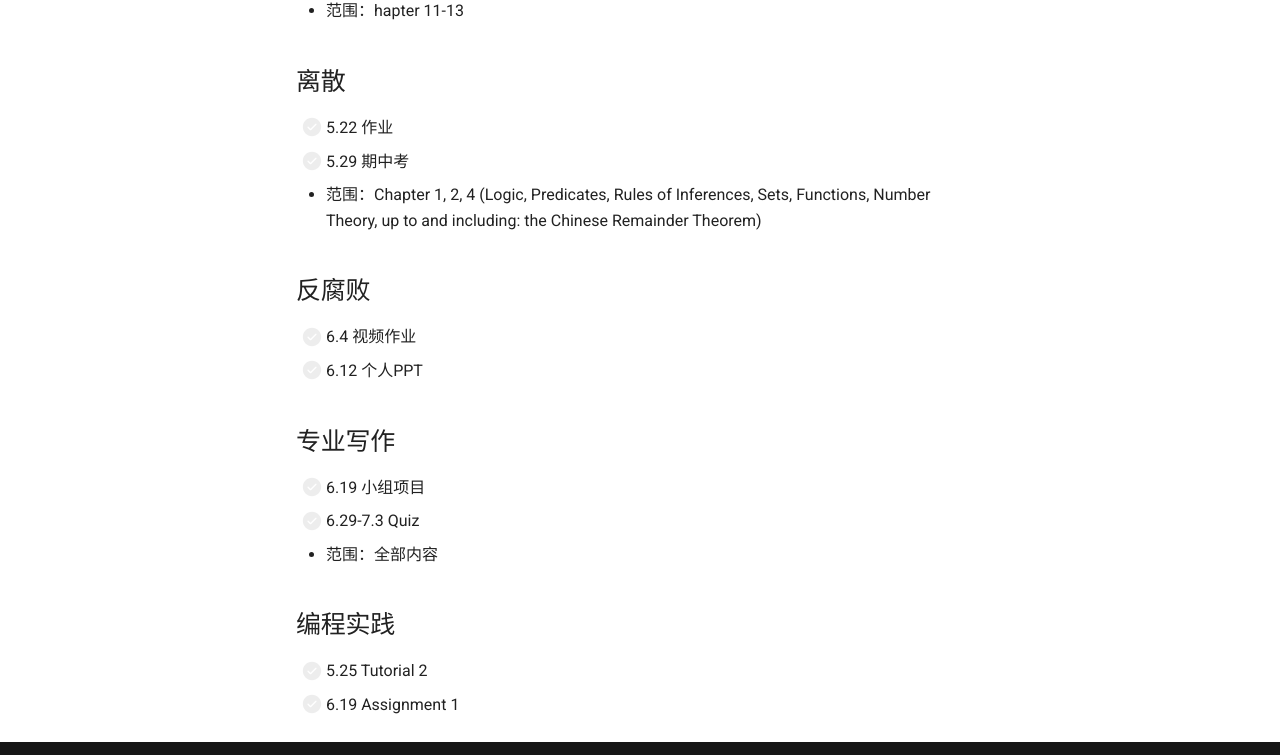
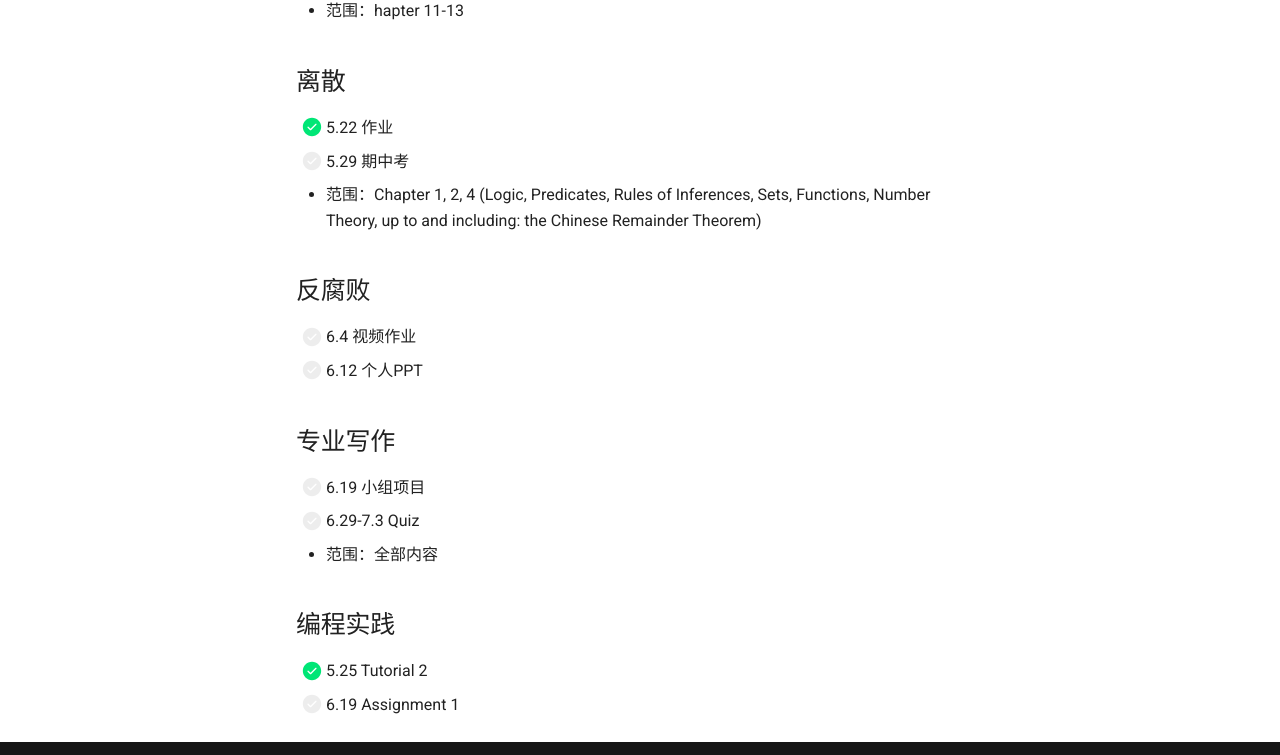
Before and after one commit to Ryan1702/first-website, an MkDocs documentation site: the page built from docs/in-school/plan.md, in a window 1280 px wide and 1270 px high. Shown: the part 464-1219 px from the top of the window. Built offline with MkDocs 1.6.1 and Material for MkDocs 9.7.7, drawn with Linux system fonts in a browser that asks for light colours; comment, search, counter and statistics services are not loaded.

Commit message:
课内任务进度记录

```diff
--- a/docs/in-school/plan.md
+++ b/docs/in-school/plan.md
@@ -6,7 +6,7 @@
 - [ ] 5.26 期中考
 - 范围：hapter 11-13
 ## 离散
-- [ ] 5.22 作业
+- [x] 5.22 作业
 - [ ] 5.29 期中考
 - 范围：Chapter 1, 2, 4 (Logic, Predicates, Rules of Inferences, Sets, Functions, Number Theory, up to and including: the Chinese Remainder Theorem)
 ## 反腐败
@@ -17,5 +17,5 @@
 - [ ] 6.29-7.3 Quiz
 - 范围：全部内容
 ## 编程实践
-- [ ] 5.25 Tutorial 2
+- [x] 5.25 Tutorial 2
 - [ ] 6.19 Assignment 1
```
